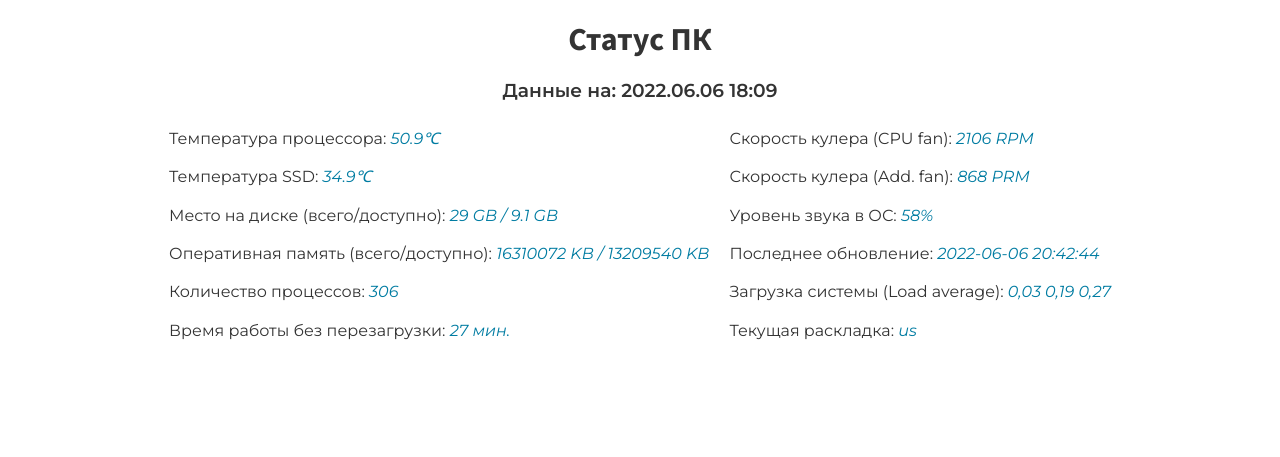
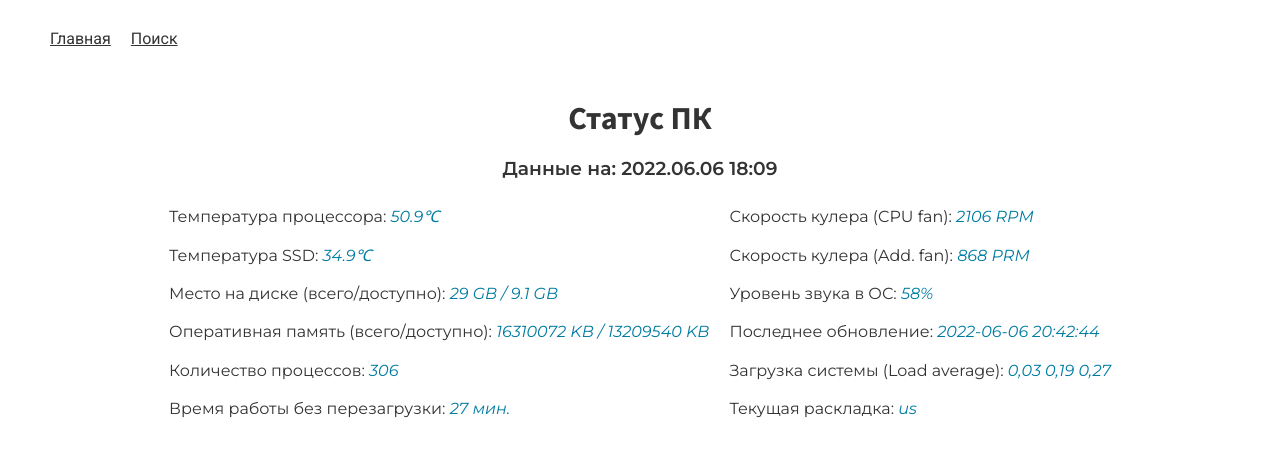
Before and after one commit to dreamer20/pc_status, a Flask app: page / in a window 1280 px wide. Shown: the top 457 px of the page. Run offline with Flask 2, Linux system fonts and the light colour scheme; data comes from the database, SQL or seed files in the repository.

Commit message:
Add header language attr to page.
Add header with menu to base.html.
Add 'lang' attribute to html tag.

```diff
--- a/pc_status/static/style.css
+++ b/pc_status/static/style.css
@@ -1,6 +1,35 @@
 * {
     color: #333;
+    font-family: 'Montserrat', sans-serif;
 }
+
+.header {
+    display: flex;
+    flex-flow: row nowrap;
+}
+
+.menu {
+    display: flex;
+    flex-flow: row nowrap;
+    margin: 15px;
+    padding: 0;
+}
+
+.menu__item {
+    flex: 0 0 auto;
+    padding: 10px;
+    list-style: none;
+    font-family: 'Roboto', sans-serif;
+}
+
+.menu__link {
+    font-family: 'Roboto', sans-serif;
+}
+
+.menu__link:hover {
+    text-decoration: none;
+}
+
 .title {
     font-family: 'Source Sans Pro', sans-serif;
     text-align: center;
@@ -8,14 +37,12 @@
 
 .cur-date {
     text-align: center;
-    font-family: 'Montserrat', sans-serif;
 }
 
 .status-table {
     display: flex;
     flex-flow: row nowrap;
     justify-content: center;
-    font-family: 'Montserrat', sans-serif;
 }
 
 .status-table__col {
@@ -34,3 +61,10 @@
     color: #007ca2;
     font-style: italic;
 }
+
+
+@media screen and (min-width: 778px) {
+    .menu {
+        margin: 20px 40px;
+    }
+}
--- a/pc_status/templates/base.html
+++ b/pc_status/templates/base.html
@@ -1,5 +1,5 @@
 <!DOCTYPE html>
-<html>
+<html lang="ru">
 <head>
     <meta charset="utf-8">
     <meta name="viewport" content="width=device-width, initial-scale=1">
@@ -7,10 +7,16 @@
     <link rel="stylesheet" href="{{ url_for('static', filename='style.css') }}">
     <link rel="preconnect" href="https://fonts.googleapis.com">
     <link rel="preconnect" href="https://fonts.gstatic.com" crossorigin>
-    <link href="https://fonts.googleapis.com/css2?family=Montserrat:ital,wght@0,400;0,600;1,400&family=Source+Sans+Pro:wght@700&display=swap" rel="stylesheet">
+    <link href="https://fonts.googleapis.com/css2?family=Montserrat:ital,wght@0,400;0,600;1,400&family=Roboto&family=Source+Sans+Pro:wght@700&display=swap" rel="stylesheet">
     <title>{% block title %} {% endblock %}</title>
 </head>
 <body>
+    <header class="header">
+        <ul class="menu">
+            <li class="menu__item"><a class="menu__link" href="#">Главная</a></li>
+            <li class="menu__item"><a class="menu__link" href="#">Поиск</a></li>
+        </ul>
+    </header>
     {% block content %}
 
     {% endblock %}
```
